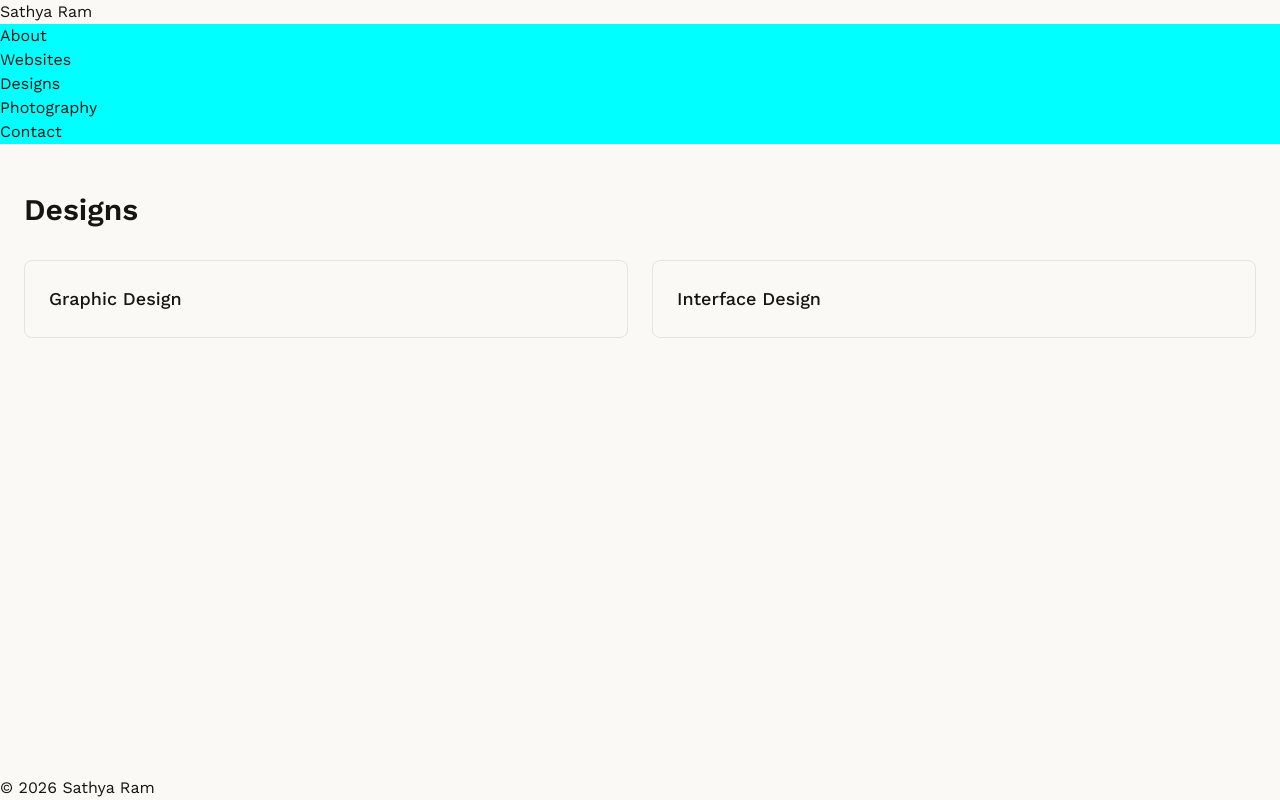
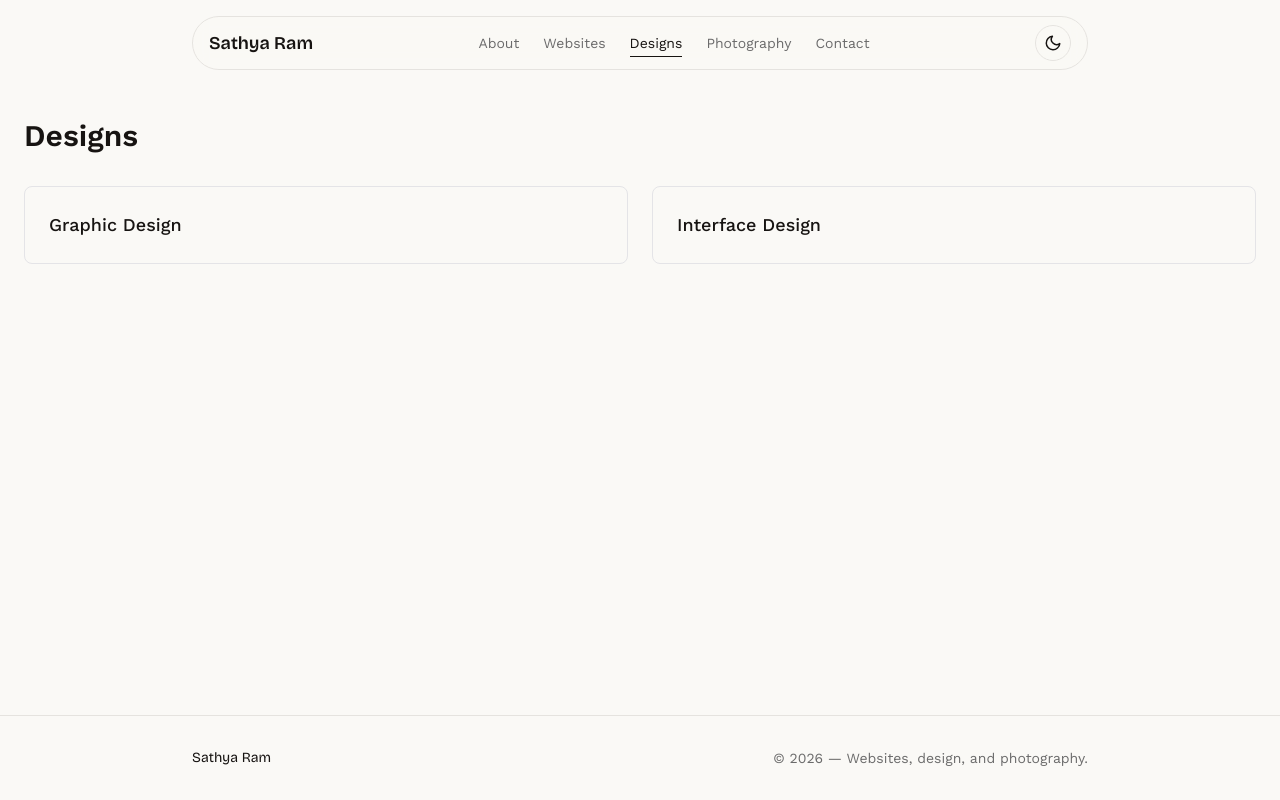
Before and after one commit to sathyaram/sathyaram, a Next.js app: page /designs in a window 1280 px wide. Built offline with nearby package versions, Linux system fonts and the light colour scheme.

Commit message:
Redesign Nav and Footer with bespoke light/dark toggle, mobile menu, and active-link underline

```diff
--- a/app/layout.tsx
+++ b/app/layout.tsx
@@ -1,6 +1,5 @@
 import type { Metadata } from "next";
 import { Bricolage_Grotesque, Work_Sans } from "next/font/google";
-import { ThemeProvider } from "next-themes";
 import Nav from "@/components/Nav";
 import Footer from "@/components/Footer";
 import "./globals.css";
@@ -24,6 +23,13 @@ export const metadata: Metadata = {
   description: "Portfolio of Sathya Ram — websites, design, and photography.",
 };
 
+const themeInitScript = `(function () {
+  try {
+    var stored = localStorage.getItem("theme");
+    document.documentElement.classList.toggle("dark", stored === "dark");
+  } catch (e) {}
+})();`;
+
 export default function RootLayout({
   children,
 }: Readonly<{
@@ -35,12 +41,13 @@ export default function RootLayout({
       className={`${bricolageGrotesque.variable} ${workSans.variable} h-full antialiased`}
       suppressHydrationWarning
     >
+      <head>
+        <script dangerouslySetInnerHTML={{ __html: themeInitScript }} />
+      </head>
       <body className="min-h-full flex flex-col font-sans">
-        <ThemeProvider attribute="class" defaultTheme="light" enableSystem={false}>
-          <Nav />
-          <main className="flex-1">{children}</main>
-          <Footer />
-        </ThemeProvider>
+        <Nav />
+        <main className="flex-1">{children}</main>
+        <Footer />
       </body>
     </html>
   );
--- a/components/Footer.tsx
+++ b/components/Footer.tsx
@@ -1,7 +1,10 @@
 export default function Footer() {
   return (
-    <footer>
-      <p>&copy; {new Date().getFullYear()} Sathya Ram</p>
+    <footer className="border-t border-border px-6 py-8">
+      <div className="mx-auto flex max-w-4xl flex-col items-center gap-2 text-center text-sm text-muted sm:flex-row sm:justify-between sm:text-left">
+        <p className="font-display text-foreground">Sathya Ram</p>
+        <p>&copy; {new Date().getFullYear()} — Websites, design, and photography.</p>
+      </div>
     </footer>
   );
 }
--- a/components/Nav.module.scss
+++ b/components/Nav.module.scss
@@ -1,3 +1,20 @@
-.list {
-  background-color: cyan;
+.link {
+  position: relative;
+  padding-block: 0.25rem;
+
+  &::after {
+    content: "";
+    position: absolute;
+    left: 0;
+    right: 100%;
+    bottom: -2px;
+    height: 1px;
+    background-color: currentColor;
+    transition: right 200ms ease;
+  }
+
+  &:hover::after,
+  &.active::after {
+    right: 0;
+  }
 }
--- a/components/Nav.tsx
+++ b/components/Nav.tsx
@@ -1,7 +1,10 @@
 "use client";
 
+import { useState } from "react";
 import Link from "next/link";
 import { usePathname } from "next/navigation";
+import ThemeToggle from "./ThemeToggle";
+import { MenuIcon, CloseIcon } from "./icons";
 import styles from "./Nav.module.scss";
 
 const links = [
@@ -14,23 +17,72 @@ const links = [
 
 export default function Nav() {
   const pathname = usePathname();
+  const [open, setOpen] = useState(false);
+
+  const isLinkActive = (href: string) =>
+    pathname === href || pathname.startsWith(`${href}/`);
 
   return (
-    <nav>
-      <Link href="/">Sathya Ram</Link>
-      <ul className={styles.list}>
+    <header className="sticky top-0 z-50 px-4 pt-4">
+      <nav className="mx-auto flex max-w-4xl items-center justify-between rounded-full border border-border bg-background/80 px-4 py-2 backdrop-blur">
+        <Link href="/" className="font-display text-lg font-semibold">
+          Sathya Ram
+        </Link>
+
+        <ul className="hidden items-center gap-6 md:flex">
           {links.map((link) => {
-          const isActive =
-            pathname === link.href || pathname.startsWith(`${link.href}/`);
+            const isActive = isLinkActive(link.href);
             return (
               <li key={link.href}>
-              <Link href={link.href} aria-current={isActive ? "page" : undefined}>
+                <Link
+                  href={link.href}
+                  aria-current={isActive ? "page" : undefined}
+                  className={`${styles.link} ${isActive ? styles.active : ""} text-sm ${
+                    isActive ? "text-foreground" : "text-muted"
+                  }`}
+                >
                   {link.label}
                 </Link>
               </li>
             );
           })}
         </ul>
+
+        <div className="flex items-center gap-2">
+          <ThemeToggle />
+          <button
+            type="button"
+            onClick={() => setOpen((value) => !value)}
+            aria-label={open ? "Close menu" : "Open menu"}
+            aria-expanded={open}
+            className="flex h-9 w-9 items-center justify-center rounded-full border border-border text-foreground md:hidden"
+          >
+            {open ? <CloseIcon /> : <MenuIcon />}
+          </button>
+        </div>
       </nav>
+
+      {open && (
+        <div className="mx-auto mt-2 max-w-4xl rounded-2xl border border-border bg-background p-4 md:hidden">
+          <ul className="flex flex-col gap-4">
+            {links.map((link) => {
+              const isActive = isLinkActive(link.href);
+              return (
+                <li key={link.href}>
+                  <Link
+                    href={link.href}
+                    onClick={() => setOpen(false)}
+                    aria-current={isActive ? "page" : undefined}
+                    className={isActive ? "font-medium text-foreground" : "text-muted"}
+                  >
+                    {link.label}
+                  </Link>
+                </li>
+              );
+            })}
+          </ul>
+        </div>
+      )}
+    </header>
   );
 }
--- /dev/null
+++ b/components/ThemeToggle.tsx
@@ -0,0 +1,22 @@
+"use client";
+
+import { useSyncExternalStore } from "react";
+import { getTheme, getServerTheme, setTheme, subscribeTheme } from "@/lib/theme";
+import { SunIcon, MoonIcon } from "./icons";
+
+export default function ThemeToggle() {
+  const theme = useSyncExternalStore(subscribeTheme, getTheme, getServerTheme);
+  const isDark = theme === "dark";
+
+  return (
+    <button
+      type="button"
+      onClick={() => setTheme(isDark ? "light" : "dark")}
+      aria-label={isDark ? "Switch to light mode" : "Switch to dark mode"}
+      suppressHydrationWarning
+      className="flex h-9 w-9 items-center justify-center rounded-full border border-border text-foreground transition-colors hover:bg-foreground/5"
+    >
+      {isDark ? <SunIcon /> : <MoonIcon />}
+    </button>
+  );
+}
--- /dev/null
+++ b/components/icons.tsx
@@ -0,0 +1,47 @@
+type IconProps = {
+  className?: string;
+};
+
+const shared = {
+  width: 18,
+  height: 18,
+  viewBox: "0 0 24 24",
+  fill: "none",
+  stroke: "currentColor",
+  strokeWidth: 2,
+  strokeLinecap: "round" as const,
+  strokeLinejoin: "round" as const,
+};
+
+export function SunIcon({ className }: IconProps) {
+  return (
+    <svg {...shared} className={className}>
+      <circle cx="12" cy="12" r="4" />
+      <path d="M12 2v2M12 20v2M4.93 4.93l1.41 1.41M17.66 17.66l1.41 1.41M2 12h2M20 12h2M6.34 17.66l-1.41 1.41M19.07 4.93l-1.41 1.41" />
+    </svg>
+  );
+}
+
+export function MoonIcon({ className }: IconProps) {
+  return (
+    <svg {...shared} className={className}>
+      <path d="M21 12.79A9 9 0 1 1 11.21 3 7 7 0 0 0 21 12.79Z" />
+    </svg>
+  );
+}
+
+export function MenuIcon({ className }: IconProps) {
+  return (
+    <svg {...shared} className={className}>
+      <path d="M3 6h18M3 12h18M3 18h18" />
+    </svg>
+  );
+}
+
+export function CloseIcon({ className }: IconProps) {
+  return (
+    <svg {...shared} className={className}>
+      <path d="M18 6 6 18M6 6l12 12" />
+    </svg>
+  );
+}
--- /dev/null
+++ b/lib/theme.ts
@@ -0,0 +1,23 @@
+export type Theme = "light" | "dark";
+
+const listeners = new Set<() => void>();
+
+export function getTheme(): Theme {
+  if (typeof document === "undefined") return "light";
+  return document.documentElement.classList.contains("dark") ? "dark" : "light";
+}
+
+export function getServerTheme(): Theme {
+  return "light";
+}
+
+export function setTheme(theme: Theme) {
+  document.documentElement.classList.toggle("dark", theme === "dark");
+  localStorage.setItem("theme", theme);
+  listeners.forEach((listener) => listener());
+}
+
+export function subscribeTheme(listener: () => void) {
+  listeners.add(listener);
+  return () => listeners.delete(listener);
+}
--- a/package.json
+++ b/package.json
@@ -10,7 +10,6 @@
   },
   "dependencies": {
     "next": "16.2.10",
-    "next-themes": "^0.4.6",
     "react": "19.2.4",
     "react-dom": "19.2.4"
   },
```
Also changed, not shown: 1 other file (tests, documents, lock files or other folders). Lines whose indentation alone changed are shown as unchanged.
